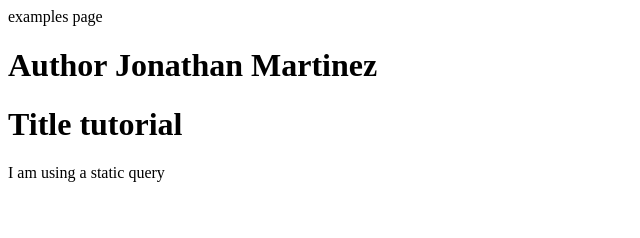
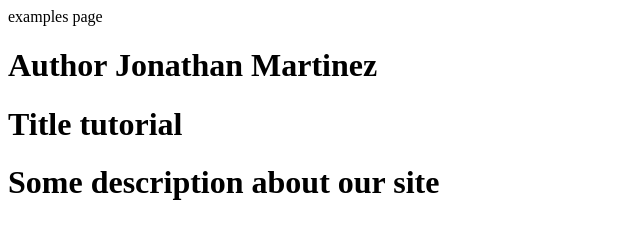
Before and after one commit to jonathanm4688/gatsby-starter-hello-world, a Gatsby site: page /examples in a window 1280 px wide. Shown: the whole page, without its empty margins (0-640 px from the left). Built offline with nearby package versions, Linux system fonts and the light colour scheme; Gatsby itself is replaced by a stand-in of ours.

Commit message:
Add site description with StaticQuery component

```diff
--- a/src/examples/Header-Static.js
+++ b/src/examples/Header-Static.js
@@ -1,5 +1,5 @@
 import React from 'react'
-import {useStaticQuery, graphql} from 'gatsby'
+import {StaticQuery, graphql} from 'gatsby'
 
 const getData = graphql`{
     site {
@@ -17,9 +17,13 @@ const getData = graphql`{
 
 export const HeaderStatic = () => {
     return (
-        <div>
-            I am using a static query
-        </div>
+        <StaticQuery query={getData} render={(data) =>{
+            return (
+                <div>
+                    <h1>{data.site.siteMetadata.description}</h1>
+                </div>
+            )
+        }}></StaticQuery>
     )
 }
 
```
